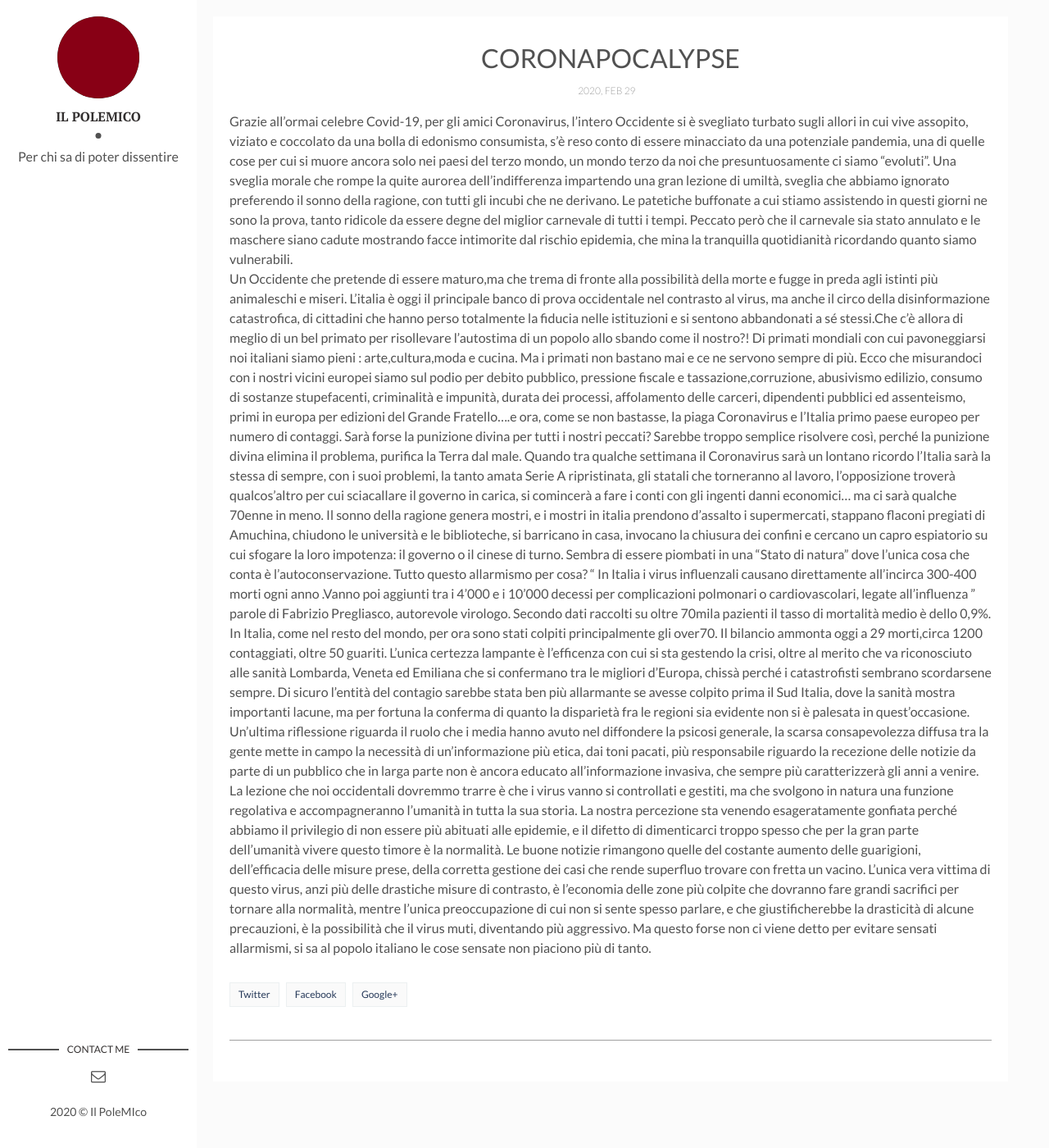
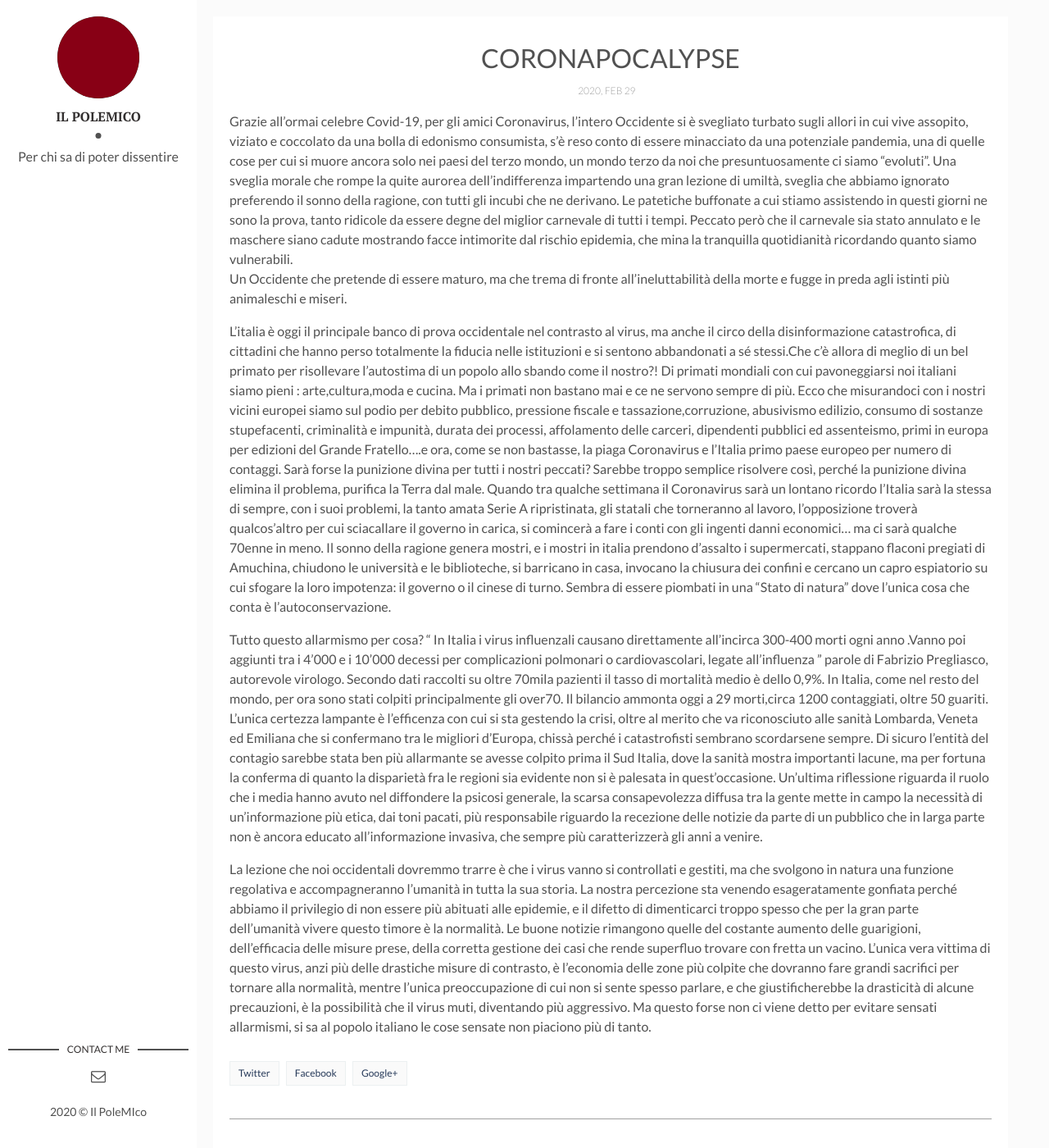
Before and after one commit to ilpolemico98/ilpolemico98.github.io, a Jekyll site: the page built from _posts/2020-02-29-coronapocalypse.md, in a window 1280 px wide and 1400 px high. Shown: the whole window at 82% size. Built offline with Jekyll 4.4.1, drawn with Linux system fonts in a browser that asks for light colours; our own code applies the rules of GitHub Pages for plain Markdown files; comment, search, counter and statistics services are not loaded.

Commit message:
Update 2020-02-29-coronapocalypse.md

```diff
--- a/_posts/2020-02-29-coronapocalypse.md
+++ b/_posts/2020-02-29-coronapocalypse.md
@@ -4,10 +4,13 @@ title: CORONAPOCALYPSE
 date: 2020-02-29 23:55:00 +0100
 ---
 Grazie all’ormai celebre Covid-19, per gli amici Coronavirus, l’intero Occidente si è svegliato turbato sugli allori in cui vive assopito, viziato e coccolato da una bolla di edonismo consumista, s’è reso conto di essere  minacciato da una potenziale pandemia, una di quelle cose per cui si muore ancora solo nei paesi del terzo mondo, un mondo terzo da noi che presuntuosamente ci siamo “evoluti”. Una sveglia morale che rompe la quite aurorea dell’indifferenza impartendo una gran lezione di umiltà, sveglia che abbiamo ignorato preferendo il sonno della ragione, con tutti gli incubi che ne derivano. Le patetiche buffonate a cui stiamo assistendo in questi giorni ne sono la prova, tanto ridicole da essere degne del miglior carnevale di tutti i tempi. Peccato però che il carnevale sia stato annulato e le maschere siano cadute mostrando facce intimorite dal rischio epidemia, che mina la tranquilla quotidianità ricordando quanto siamo vulnerabili.
-Un Occidente che pretende di essere maturo,ma che trema di fronte alla possibilità della morte e fugge in preda agli istinti più animaleschi e miseri.
+Un Occidente che pretende di essere maturo, ma che trema di fronte all'ineluttabilità della morte e fugge in preda agli istinti più animaleschi e miseri.
+
 L’italia è oggi il principale banco di prova occidentale nel contrasto al virus, ma anche il circo della disinformazione catastrofica, di cittadini che hanno perso totalmente la fiducia nelle istituzioni e si sentono abbandonati a sé stessi.Che c’è allora di meglio di un bel primato per risollevare l’autostima di un popolo allo sbando come il nostro?!
 Di primati mondiali con cui pavoneggiarsi noi italiani siamo pieni : arte,cultura,moda e cucina. Ma i primati non bastano mai e ce ne servono sempre di più. Ecco che misurandoci con i nostri vicini europei siamo sul podio per debito pubblico, pressione fiscale e tassazione,corruzione, abusivismo edilizio, consumo di sostanze stupefacenti, criminalità e impunità, durata dei processi, affolamento delle carceri, dipendenti pubblici ed assenteismo, primi in europa per edizioni del Grande Fratello....e ora, come se non bastasse, la piaga Coronavirus e l’Italia primo paese europeo per numero di contaggi. Sarà forse la punizione divina per tutti i nostri peccati? Sarebbe troppo semplice risolvere così, perché la punizione divina elimina il problema, purifica la Terra dal male. Quando tra qualche settimana il Coronavirus sarà un lontano ricordo l’Italia sarà la stessa di sempre, con i suoi problemi, la tanto amata Serie A ripristinata, gli statali che torneranno al lavoro, l’opposizione troverà qualcos’altro per cui sciacallare il governo in carica, si comincerà a fare i conti con gli ingenti danni economici... ma ci sarà qualche 70enne in meno.
 Il sonno della ragione genera mostri, e i mostri in italia prendono d’assalto i supermercati, stappano flaconi pregiati di Amuchina, chiudono le università e le biblioteche, si barricano in casa, invocano la chiusura dei confini e cercano un capro espiatorio su cui sfogare la loro impotenza: il governo o il cinese di turno.  Sembra di essere piombati in una “Stato di natura” dove l’unica cosa che conta è l’autoconservazione.
+
 Tutto questo allarmismo per cosa? “ In Italia i virus influenzali causano direttamente all’incirca 300-400 morti ogni anno .Vanno poi aggiunti tra i 4’000 e i 10’000 decessi per complicazioni polmonari o cardiovascolari, legate all’influenza ” parole di Fabrizio Pregliasco, autorevole virologo. Secondo dati raccolti su oltre 70mila pazienti il tasso di mortalità medio è dello 0,9%. In Italia, come nel resto del mondo, per ora sono stati colpiti principalmente gli over70. Il bilancio ammonta oggi a 29 morti,circa 1200 contaggiati, oltre 50 guariti. L’unica certezza lampante è l’efficenza con cui si sta gestendo la crisi, oltre al merito che va riconosciuto alle sanità Lombarda, Veneta ed  Emiliana che si confermano tra le migliori d’Europa, chissà perché i catastrofisti sembrano scordarsene sempre. Di sicuro l’entità del contagio sarebbe stata ben più allarmante se avesse colpito prima il Sud Italia, dove la sanità mostra importanti lacune, ma per fortuna la conferma di quanto la disparietà fra le regioni sia evidente non si è palesata in quest’occasione.
 Un’ultima riflessione riguarda il ruolo che i media hanno avuto nel diffondere la psicosi generale, la scarsa consapevolezza diffusa tra la gente mette in campo la necessità di un’informazione più etica, dai toni pacati, più responsabile riguardo la recezione delle notizie da parte di un pubblico che in larga parte non è ancora educato all’informazione invasiva, che sempre più caratterizzerà gli anni a venire.
+
 La lezione che noi occidentali dovremmo trarre è che i virus vanno si controllati e gestiti, ma che svolgono in natura una funzione regolativa e accompagneranno l’umanità in tutta la sua storia. La nostra percezione sta venendo esageratamente gonfiata perché abbiamo il privilegio di non essere più abituati alle epidemie, e il difetto di dimenticarci troppo spesso che per la gran parte dell’umanità vivere questo timore è la normalità. Le buone notizie rimangono quelle del costante aumento delle guarigioni, dell’efficacia delle misure prese, della corretta gestione dei casi che rende superfluo trovare con fretta un vacino.                                          L’unica vera vittima di questo virus, anzi più delle drastiche misure di contrasto, è l’economia delle zone più colpite che dovranno fare grandi sacrifici per tornare alla normalità, mentre l’unica preoccupazione di cui non si sente spesso parlare, e che giustificherebbe la drasticità di alcune precauzioni, è la possibilità che il virus muti, diventando più aggressivo. Ma questo forse non ci viene detto per evitare sensati allarmismi, si sa al popolo italiano le cose sensate non piaciono più di tanto.
```
